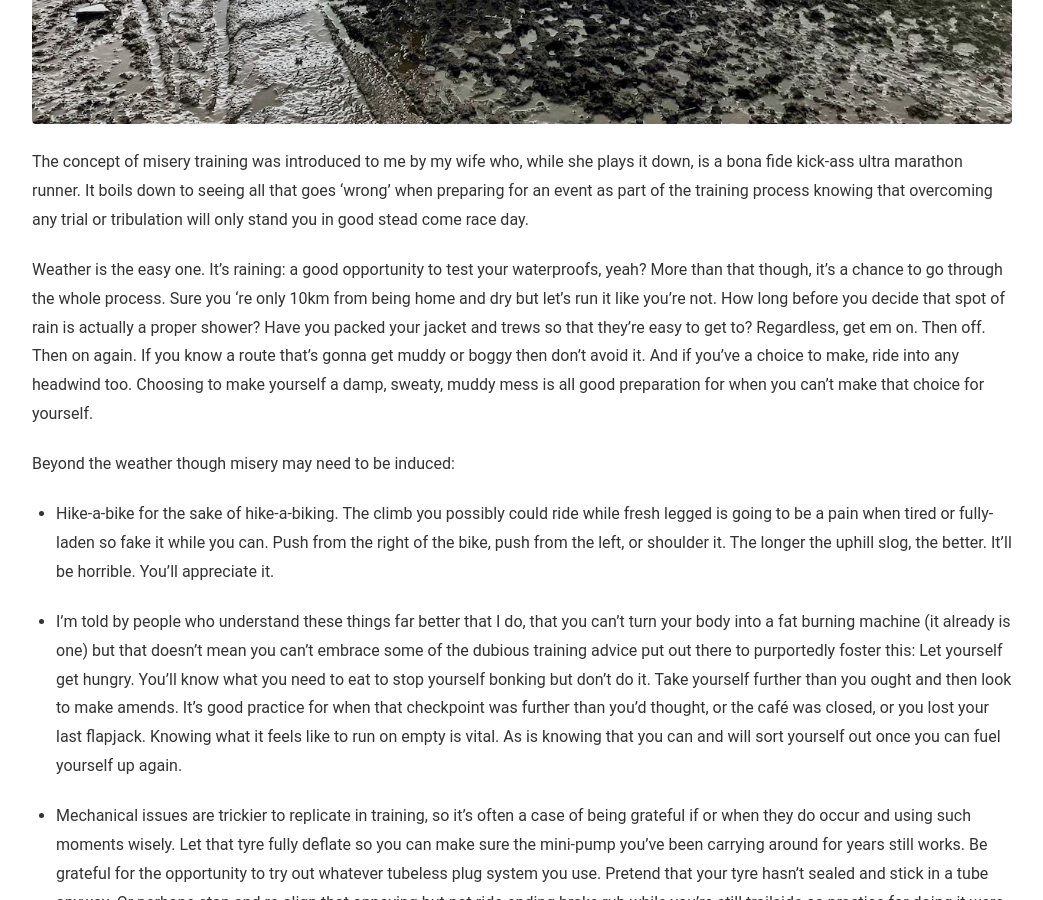
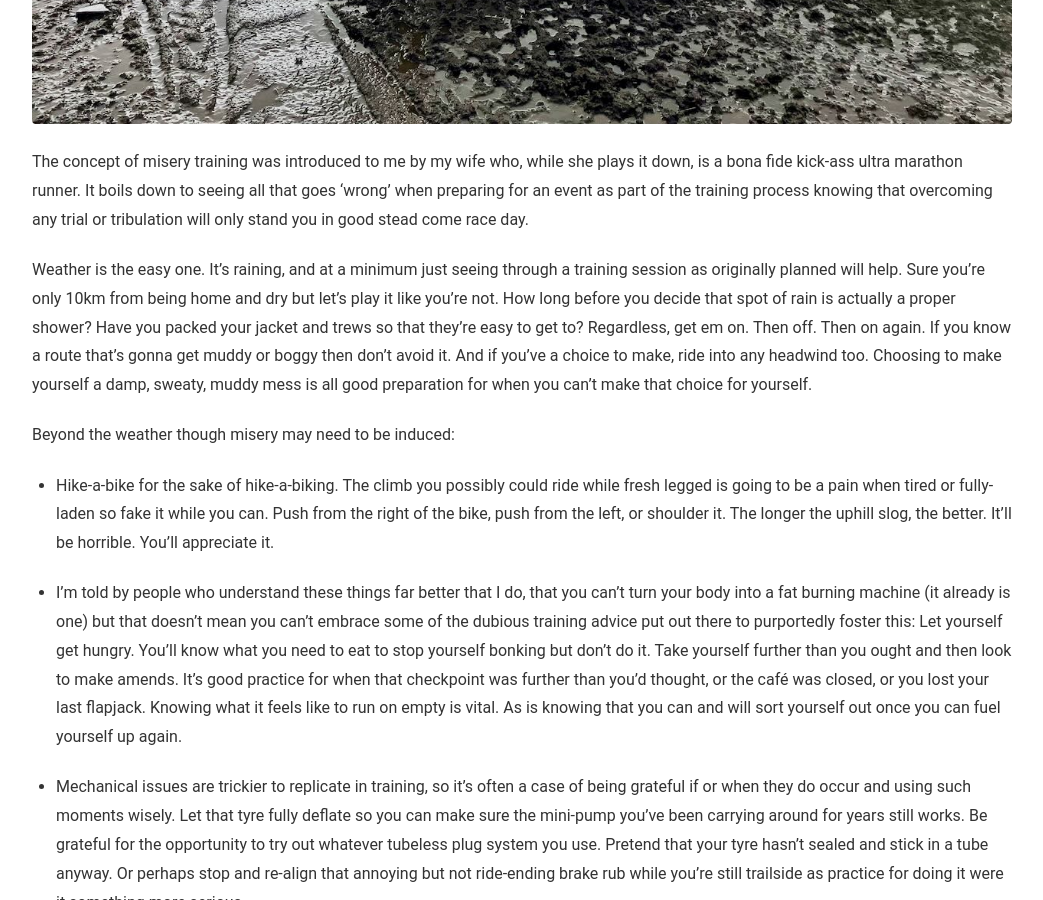
Before and after one commit to hypertelia/hypertelia.github.io, a Jekyll site: the page built from _posts/2023-03-28-misery-training.md, in a window 1280 px wide and 900 px high, scrolled down 1033 px. Shown: the whole window, without its empty margins (118-1161 px from the left). Built offline with Jekyll 4.4.1, drawn with Linux system fonts in a browser that asks for light colours.

Commit message:
misery training

```diff
--- a/_posts/2023-03-28-misery-training.md
+++ b/_posts/2023-03-28-misery-training.md
@@ -15,8 +15,7 @@ When I sign up to ride a long-distance cycling event I accept that it'll be a ch
 
 The concept of misery training was introduced to me by my wife who, while she plays it down, is a bona fide kick-ass ultra marathon runner. It boils down to seeing all that goes 'wrong' when preparing for an event as part of the training process knowing that overcoming any trial or tribulation will only stand you in good stead come race day.
 
-Weather is the easy one. It's raining: a good opportunity to test your waterproofs, yeah? More than that though, it's a chance to go through the whole process. Sure you
-'re only 10km from being home and dry but let's run it like you're not. How long before you decide that spot of rain is actually a proper shower? Have you packed your jacket and trews so that they're easy to get to? Regardless, get em on. Then off. Then on again. If you know a route that's gonna get muddy or boggy then don't avoid it. And if you've a choice to make, ride into any headwind too. Choosing to make yourself a damp, sweaty, muddy mess is all good preparation for when you can't make that choice for yourself.
+Weather is the easy one. It's raining, and at a minimum just seeing through a training session as originally planned will help. Sure you're only 10km from being home and dry but let's play it like you're not. How long before you decide that spot of rain is actually a proper shower? Have you packed your jacket and trews so that they're easy to get to? Regardless, get em on. Then off. Then on again. If you know a route that's gonna get muddy or boggy then don't avoid it. And if you've a choice to make, ride into any headwind too. Choosing to make yourself a damp, sweaty, muddy mess is all good preparation for when you can't make that choice for yourself.
 
 Beyond the weather though misery may need to be induced:
 
```
